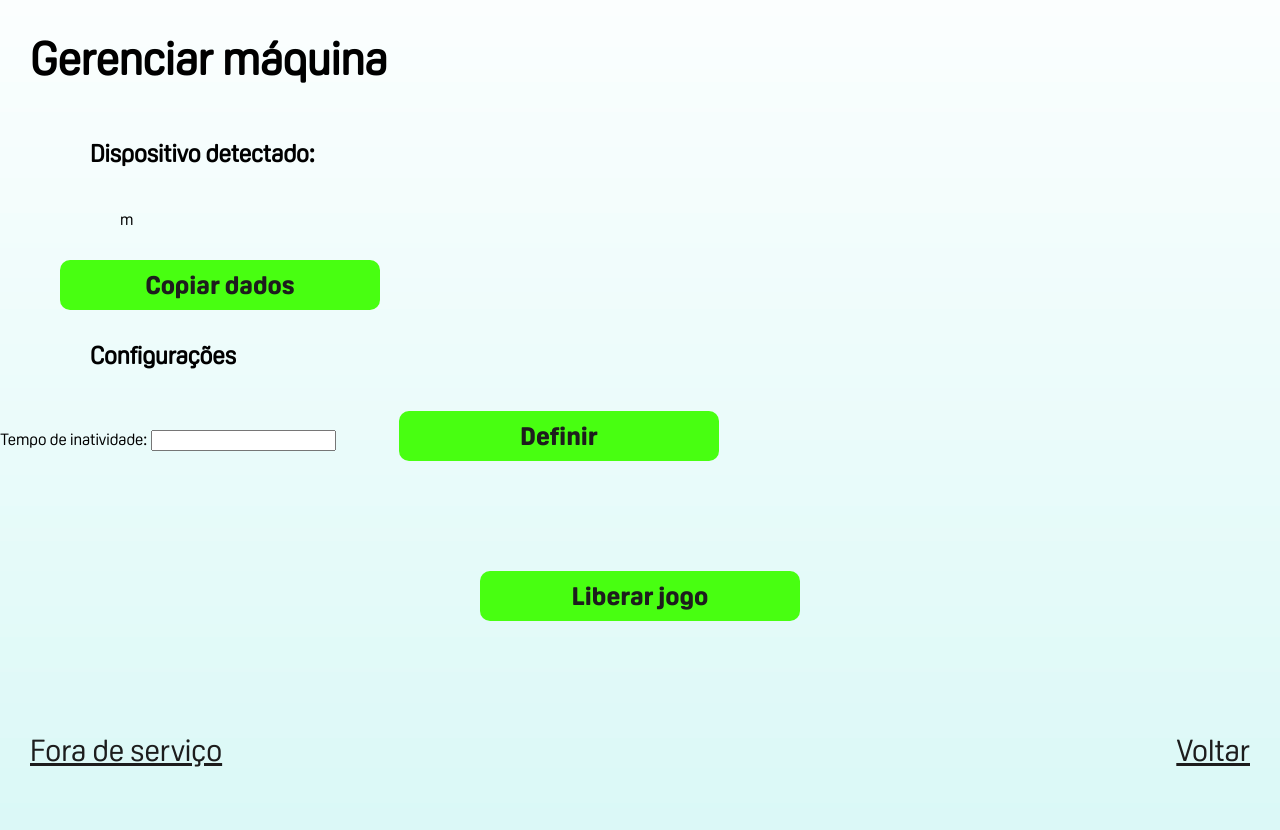
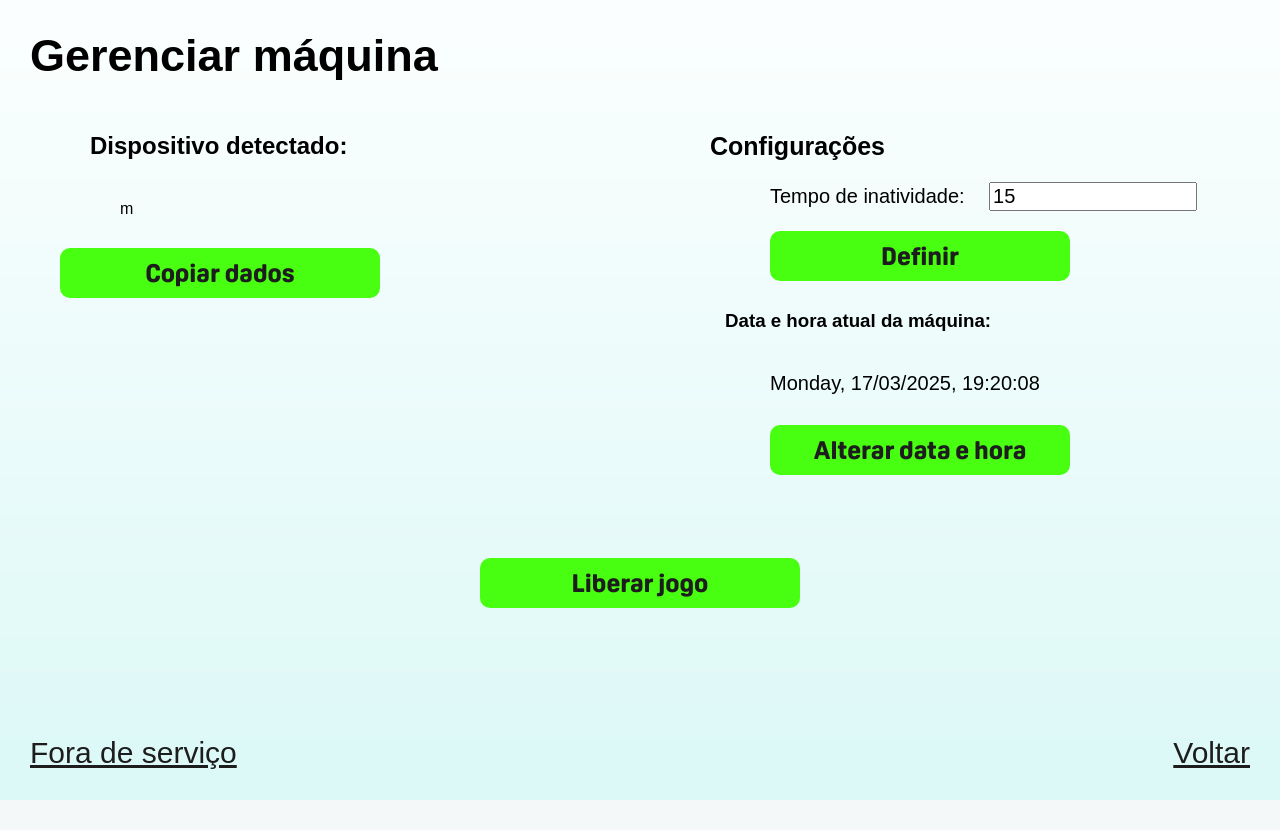
Before and after one commit to DreamBricksOrg/toymachine_app, a Flask app: page /admin in a window 1280 px wide. After the commit the page ends 800 px from the top, so only its background shows below. Run offline with Flask 3, Linux system fonts and the light colour scheme.

Commit message:
Adição de controle de tempo de inatividade e data e hora

```diff
--- a/app.py
+++ b/app.py
@@ -3,9 +3,18 @@ from raspberry_handler import start_game, start_timer_thread, stop_timer_thread,
 from data_handler import json_to_csv, get_mountpoint, copy_data
 import json
 import platform
+from datetime import datetime
+import subprocess
 
 app = Flask(__name__)
 system = platform.system()
+
+def get_current_datetime():
+    now = datetime.now()
+    weekday = now.strftime('%A')
+    date = now.strftime('%d/%m/%Y')
+    time = now.strftime('%H:%M:%S')
+    return weekday, date, time
 
 def phone_validator(cellphone: str) -> bool:
 
@@ -249,6 +258,13 @@ def admin():
 
     current_inactivity = int(data["inactivity_time"]) / 1000
 
+    now = get_current_datetime()
+    date_formmater = now[1].split('/')
+    datetime_command = date_formmater[-1] + "/" + date_formmater[1] + "/" + date_formmater[0] + " " + now[2]
+
+    print("Current datetime: ", now)
+    print("Datetime update command: ", datetime_command)
+
     if request.method == 'POST':
 
         if request.form["submit_button"] == 'start':
@@ -291,10 +307,27 @@ def admin():
                 json.dump(data, file, indent=4)
                 file.flush()
 
-            #return redirect('/admin', devices=alias, inactivity_timer=current_inactivity)
+            return redirect('/admin')
+
+        elif request.form["submit_button"] == "set-datetime":
+
+            if system == 'Windows':
+                print("System identified: ", system)
+            elif system == 'Linux':
+                print("System identified: ", system)
+                try:
+                    subprocess.check_call("ntpdate") #Non-zero exit code means it was unable to get network time
+                except subprocess.CalledProcessError:
+                    now = request.form['datetime']
+                    date_formmater = now[1].split('/')
+                    datetime_command = date_formmater[-1] + "/" + date_formmater[1] + "/" + date_formmater[0] + " " + now[2]
+                    dt = getRTCTime() # Get time from RTC as a datetime object
+                    subprocess.call(['sudo', 'date', '-s', '{:}'.format(dt.strftime('%Y/%m/%d %H:%M:%S'))], shell=True) #Sets system time (Requires root, obviously)
+
+            return redirect('/admin')
 
 
-    return render_template('admin.html', devices=alias, inactivity_timer=current_inactivity)
+    return render_template('admin.html', devices=alias, inactivity_timer=current_inactivity, current_datetime=now)
 
 @app.route('/start')
 def start():
--- a/static/admin_styles.css
+++ b/static/admin_styles.css
@@ -8,8 +8,13 @@ font-family: 'OscineXBold';
 src: url('/static/font/Oscine_XBd.ttf');
 }
 
-body {
-    font-family: OscineRG;
+body, html {
+    max-height: 100vh;
+    overflow: hidden;
+}
+
+img {
+    max-width: 100%;
 }
 
 h1 {
@@ -50,7 +55,7 @@ button {
 }
 
 .start-game {
-    margin-top: 100px;
+    margin-top: 250px;
     margin-left: auto;
     margin-right: auto;
 }
@@ -64,3 +69,91 @@ button {
     left: 30px;
     font-size: 30px;
 }
+
+.settings {
+    width: 550px;
+    position: absolute;
+    right: 20px;
+    justify-content: left;
+}
+
+.settings label {
+    font-size: 20px;
+    margin-left: 60px;
+}
+
+.settings input {
+    font-size: 20px;
+    margin-left: 20px;
+    width: 200px;
+}
+
+.settings h2 {
+    margin-top: 20px;
+    margin-left: 0;
+    font-size: 25px;
+}
+
+.settings h3 {
+    margin-left: 15px;
+}
+
+.settings p {
+    margin-top: 40px;
+    margin-left: 60px;
+    font-size: 20px;
+}
+
+.settings button {
+    width: 300px;
+    height: 50px;
+}
+
+.datetime-wrapper {
+    position: fixed;
+    top: 0;
+    left: 0;
+    width: 100%;
+    height: 100%;
+    background-color: rgba(0, 0, 0, 0.8); /* Fundo semitransparente */
+    display: none;
+    z-index: 100;
+    justify-content: center;
+    align-items: center;
+}
+
+.content {
+    background-color: white;
+    padding: 2em;
+    max-width: 80%;
+    max-height: 80%;
+    overflow-y: scroll;
+    border-radius: 10px;
+    box-shadow: 0px 4px 8px rgba(0, 0, 0, 0.3);
+    text-align: left;
+}
+
+.content h3 {
+    font-size: 25px;
+    margin-bottom: 20px;
+}
+
+.content input {
+    font-size: 20px;
+}
+
+.close {
+    cursor: pointer;
+    float: right;
+}
+
+.set-datetime {
+    width: 400px;
+    height: 50px;
+    font-size: 25px;
+    color: #1d1d1d;
+    margin-top: 50px;
+    margin-left: auto;
+    margin-right: auto;
+    display: block;
+}
--- a/static/idle_redirect.js
+++ b/static/idle_redirect.js
@@ -1,10 +1,27 @@
 let timeout;
+let inactivityTime;
+
+// Fetch inactivity time from server
+function fetchInactivityTime() {
+    return fetch('/file.json')
+        .then(response => response.json())
+        .then(data => {
+            inactivityTime = data.inactivity_time;
+            console.log('Inactivity time:', inactivityTime);
+            resetTimer();
+        })
+        .catch(error => {
+            console.error('Error fetching inactivity time:', error);
+        });
+}
 
 function resetTimer() {
+    if (!inactivityTime) return;
     clearTimeout(timeout);
     timeout = setTimeout(() => {
         window.location.href = '/';
-    }, 15000); // 15 segundos (15000 ms)
+    }, inactivityTime);
+    console.log('Timer reset with:', inactivityTime);
 }
 
 // Eventos para detectar atividade do usuário
@@ -12,5 +29,5 @@ function resetTimer() {
     window.addEventListener(event, resetTimer);
 });
 
-// Inicializa o temporizador ao carregar a página
-resetTimer();
+// Inicia o fetch
+fetchInactivityTime();
--- a/templates/admin.html
+++ b/templates/admin.html
@@ -2,7 +2,7 @@
 <html lang="pt-br">
 <head>
     <meta charset="UTF-8">
-    <meta name="viewport" content="width=device-width, initial-scale=1.0, maximum-scale=1.0, user-scalable=0"/>
+    <meta name="viewport" content="width=device-width, initial-scale=1.0, maximum-scale=1.0, user-scalable=0, viewport-fit=cover, interactive-widget=overlays-content"/>
     <title>Produtos</title>
     <link rel="manifest" href="/manifest.json">
     <link rel="stylesheet" href="static/global.css">
@@ -24,8 +24,22 @@
         <div class="settings">
             <h2>Configurações</h2>
             <label for="price">Tempo de inatividade:</label>
-            <input type="number" id="inactivity" name="inactivity" step="1" min="15" value=" {{ inactivity_timer }} ">
-            <button type="submit" name="submit_button" value="set">Definir</button>
+            <input class="time-settings" type="number" id="inactivity" name="inactivity" step="1" min="15" value="{{inactivity_timer|int}}">
+            <button class="set-time" type="submit" name="submit_button" value="set">Definir</button>
+            <h3>Data e hora atual da máquina: </h3>
+            <p>{{ current_datetime[0] }}, {{ current_datetime[1] }}, {{ current_datetime[2] }}</p>
+            <button onclick="openPopup()" type="button"> Alterar data e hora </button>
+
+            <div class="datetime-wrapper" id="datetime-wrapper">
+                <div class="content">
+                    <img src="/static/images/admin/close.svg" alt="close" class="close" onclick="closePopup()">
+                    <h3>Data:</h3>
+                    <input type="date" name="date" id="date">
+                    <h3>Hora:</h3>
+                    <input type="time" name="datetime" id="datetime">
+                    <button class="set-datetime" type="submit" name="submit_button" value="set-datetime">Alterar data e hora</button>
+                </div>
+            </div>
         </div>
         <button class="start-game" type="submit" name="submit_button" value="start">Liberar jogo</button>
     </form>
@@ -33,5 +47,24 @@
     <a class="oos" href="/foradeservico">Fora de serviço</a>
 
     <a class="back" href="/">Voltar</a>
+
+    <script>
+        function openPopup() {
+            console.log("openPopup");
+            document.getElementById("datetime-wrapper").style.display = "flex";
+        }
+
+        function closePopup() {
+            document.getElementById("datetime-wrapper").style.display = "none";
+        }
+
+        window.onclick = function (event) {
+            const modal = document.getElementById('datetime-wrapper');
+            if (event.target === modal) {
+                closePopup();
+                closeLoadingPopup();
+            }
+        };
+    </script>
 </body>
 </html>
```
